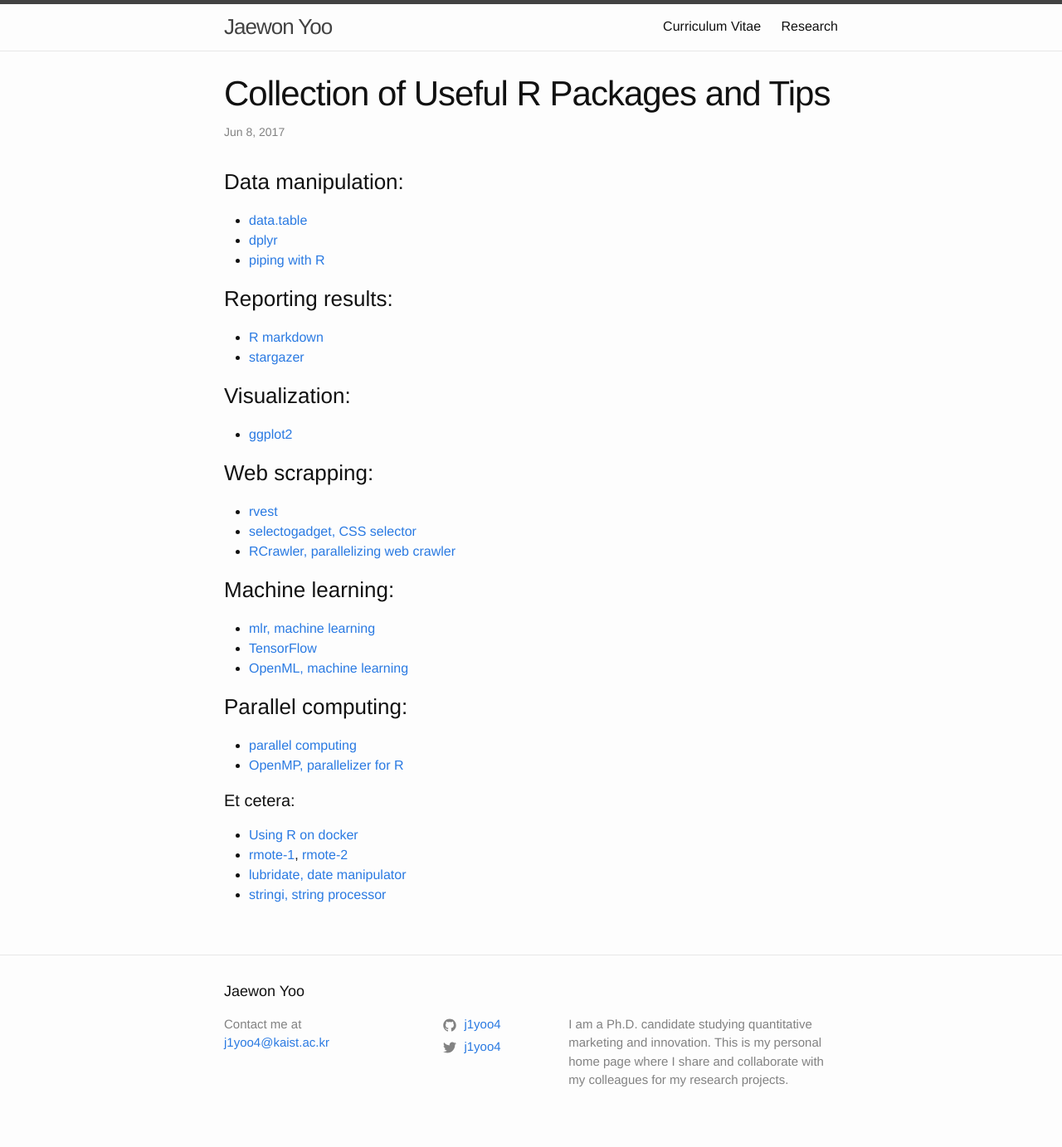
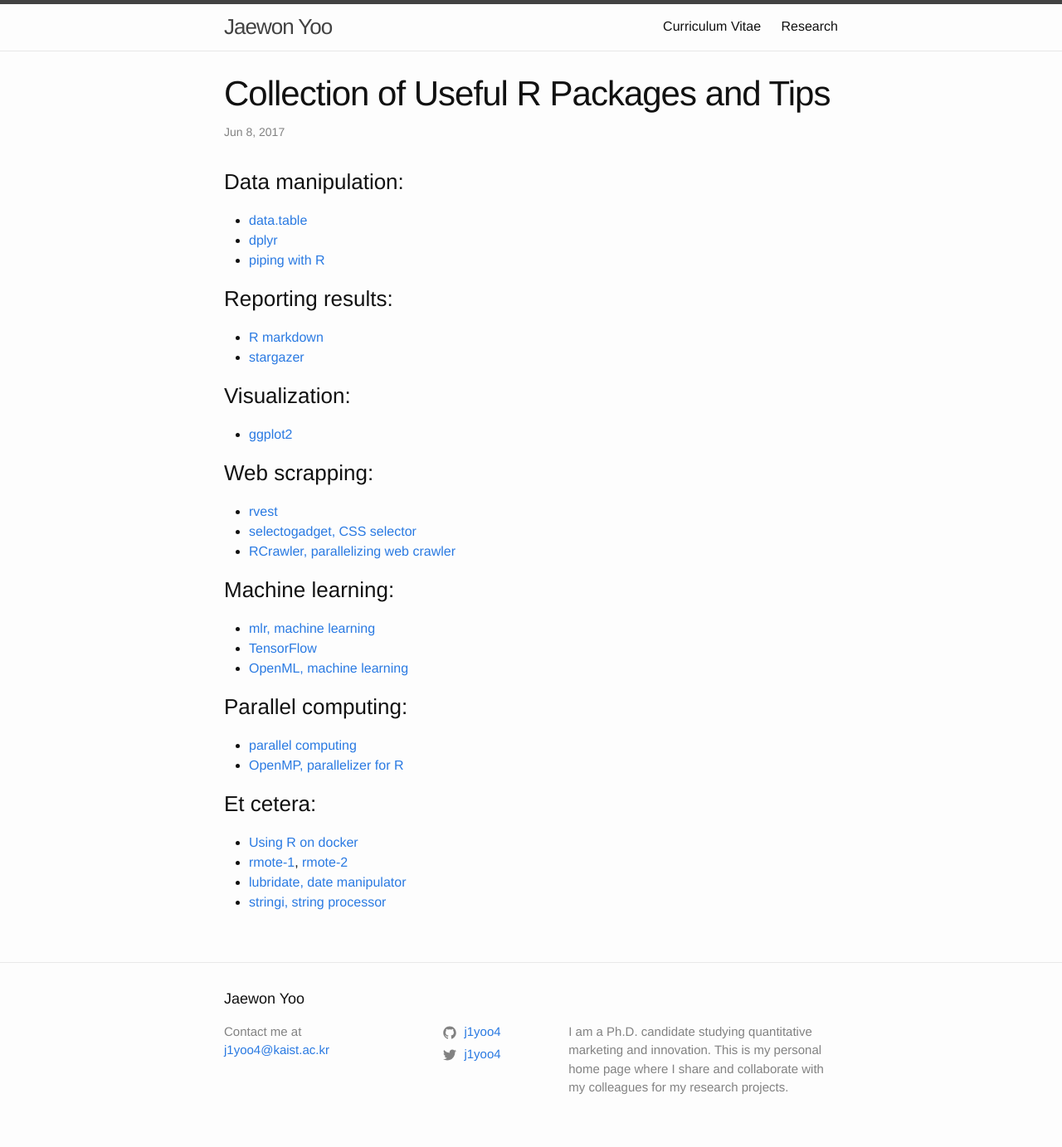
Before and after one commit to j1yoo/j1yoo.github.io, a Jekyll site: the page built from _posts/2017-06-08-useful_r_packages.md, in a window 1280 px wide. Shown: the whole page at 83% size. Built offline with Jekyll 4.4.1, drawn with Linux system fonts in a browser that asks for light colours.

```diff
--- a/_posts/2017-06-08-useful_r_packages.md
+++ b/_posts/2017-06-08-useful_r_packages.md
@@ -30,7 +30,7 @@ categories: misc
 * [parallel computing](https://www.r-bloggers.com/r-with-parallel-computing-from-user-perspectives/)
 * [OpenMP, parallelizer for R](https://www.r-bloggers.com/r-and-openmp-boosting-compiled-code-on-multi-core-cpu-s/)
 
-#### Et cetera:
+### Et cetera:
 * [Using R on docker](https://github.com/rocker-org/rocker/wiki/Using-the-RStudio-image)
 * [rmote-1](http://ryanhafen.com/blog/rmote), [rmote-2](https://github.com/cloudyr/rmote)
 * [lubridate, date manipulator](https://cran.r-project.org/web/packages/lubridate/lubridate.pdf)
```
